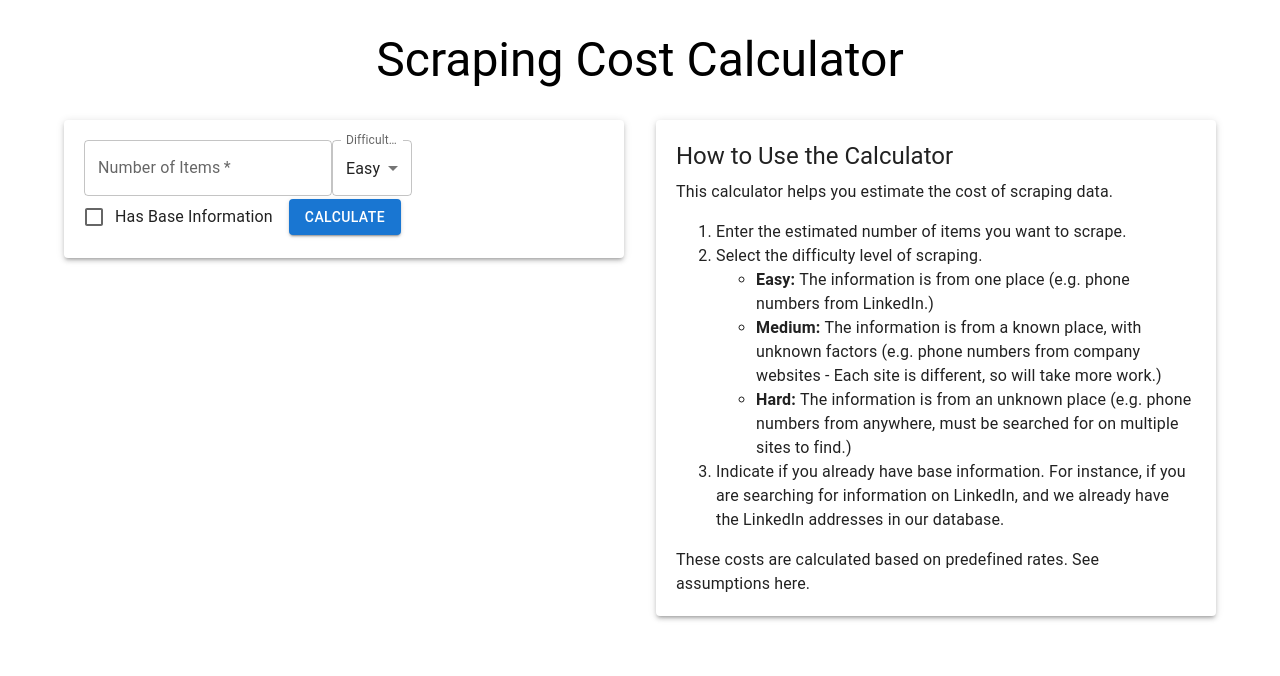
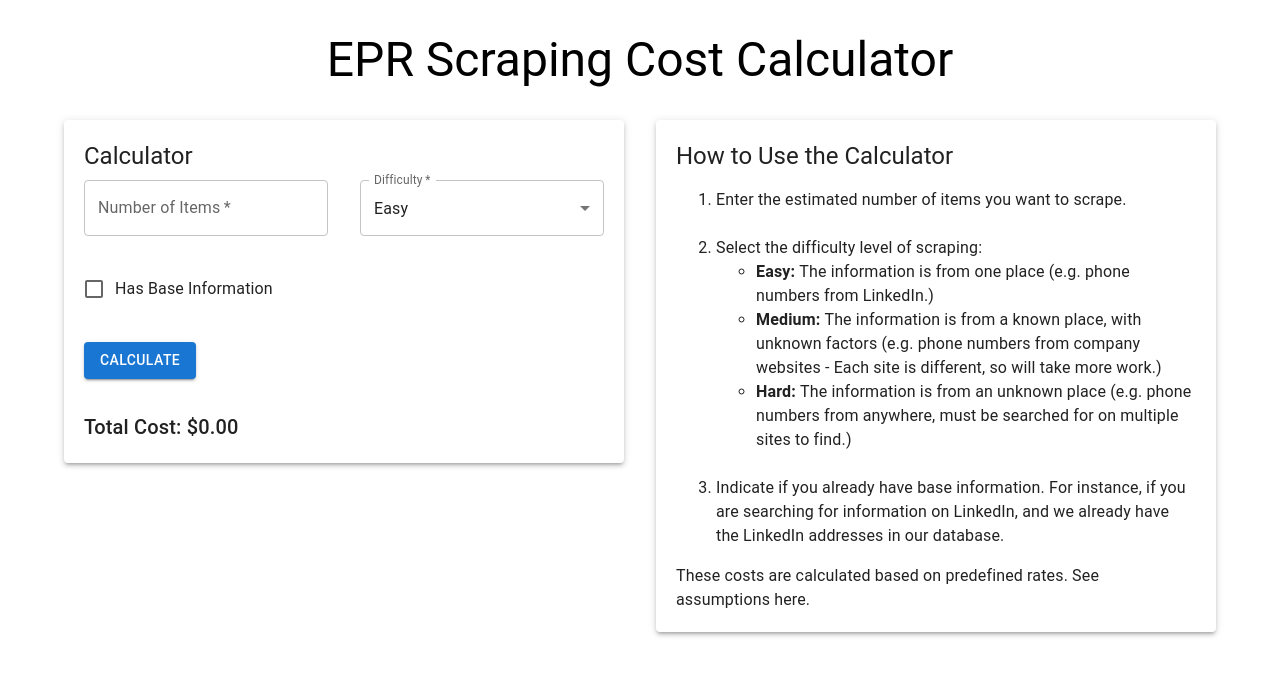
Before and after one commit to dannypellatt/epr-pricing-app, a React (Create React App) app in the folder epr-pricing-app-frontend/: page / in a window 1280 px wide. Shown: the top 676 px of the page. Built offline with nearby package versions, Linux system fonts and the light colour scheme.

Commit message:
spaced calc

```diff
--- a/epr-pricing-app-frontend/src/App.js
+++ b/epr-pricing-app-frontend/src/App.js
@@ -7,12 +7,15 @@ const App = () => {
     <Container>
       <Box my={4}>
         <Typography variant="h3" component="h1" align="center">
-          Scraping Cost Calculator
+          EPR Scraping Cost Calculator
         </Typography>
       </Box>
       <Grid container spacing={4}>
         <Grid item xs={12} md={6}>
           <Paper elevation={3} style={{ padding: '20px' }}>
+              <Typography variant="h5" component="h2" gutterBottom>
+                Calculator
+              </Typography>
             <PricingForm />
           </Paper>
         </Grid>
@@ -22,16 +25,17 @@ const App = () => {
               How to Use the Calculator
             </Typography>
             <Typography variant="body1">
-              This calculator helps you estimate the cost of scraping data.
               <ol>
-                <li>Enter the estimated number of items you want to scrape.</li>
-                <li>Select the difficulty level of scraping.
+                <li className='pb-4'>Enter the estimated number of items you want to scrape.</li>
+                <br></br>
+                <li>Select the difficulty level of scraping:
                   <ul>
                     <li><b>Easy: </b>The information is from one place (e.g. phone numbers from LinkedIn.)</li>
                     <li><b>Medium: </b>The information is from a known place, with unknown factors (e.g. phone numbers from company websites - Each site is different, so will take more work.)</li>
                     <li><b>Hard: </b>The information is from an unknown place (e.g. phone numbers from anywhere, must be searched for on multiple sites to find.)</li>
                   </ul>
                 </li>
+                <br></br>
                 <li>Indicate if you already have base information. For instance, if you are searching for information on LinkedIn, and we already have the LinkedIn addresses in our database.</li>
               </ol>
               These costs are calculated based on predefined rates. See assumptions here.
--- a/epr-pricing-app-frontend/src/components/PricingForm.js
+++ b/epr-pricing-app-frontend/src/components/PricingForm.js
@@ -1,6 +1,6 @@
 import React, { useState } from 'react';
 import axios from 'axios';
-import { TextField, Button, MenuItem, Checkbox, FormControlLabel, Card } from '@mui/material';
+import { TextField, Button, MenuItem, Checkbox, FormControlLabel, Card, Typography } from '@mui/material';
 import Grid from '@mui/material/Unstable_Grid2';
 
 const PricingForm = () => {
@@ -24,26 +24,38 @@ const PricingForm = () => {
       }
   };
 
+  const formatCurrency = (amount) => {
+    return `$${amount.toFixed(2)}`;
+  };
+
   return (
     <form onSubmit={handleSubmit}>
+      <Grid container spacing={4}>
+        <Grid item xs={12} md={6}>
           <TextField
             label="Number of Items"
             type="number"
             value={numItems}
             onChange={(e) => setNumItems(e.target.value)}
             required
+            fullWidth
           />
+        </Grid>
+        <Grid item xs={12} md={6}>
           <TextField
             select
             label="Difficulty"
             value={difficulty}
             onChange={(e) => setDifficulty(e.target.value)}
             required
+            fullWidth
           >
             <MenuItem value="easy">Easy</MenuItem>
             <MenuItem value="medium">Medium</MenuItem>
             <MenuItem value="hard">Hard</MenuItem>
           </TextField>
+        </Grid>
+        <Grid item xs={12}>
           <FormControlLabel
             control={
               <Checkbox
@@ -53,12 +65,19 @@ const PricingForm = () => {
             }
             label="Has Base Information"
           />
+        </Grid>
+        <Grid item xs={12}>
           <Button type="submit" variant="contained" color="primary">
             Calculate
           </Button>
-        {totalCost !== null && <div>Total Cost: {totalCost}</div>}
+        </Grid>
+        <Grid item xs={12}>
+          <Typography variant="h6">
+            Total Cost: {totalCost !== null ? formatCurrency(totalCost) : '$0.00'}
+          </Typography>
+        </Grid>
+      </Grid>
     </form>
-
   );
 };
 
```
Lines whose indentation alone changed are shown as unchanged.
